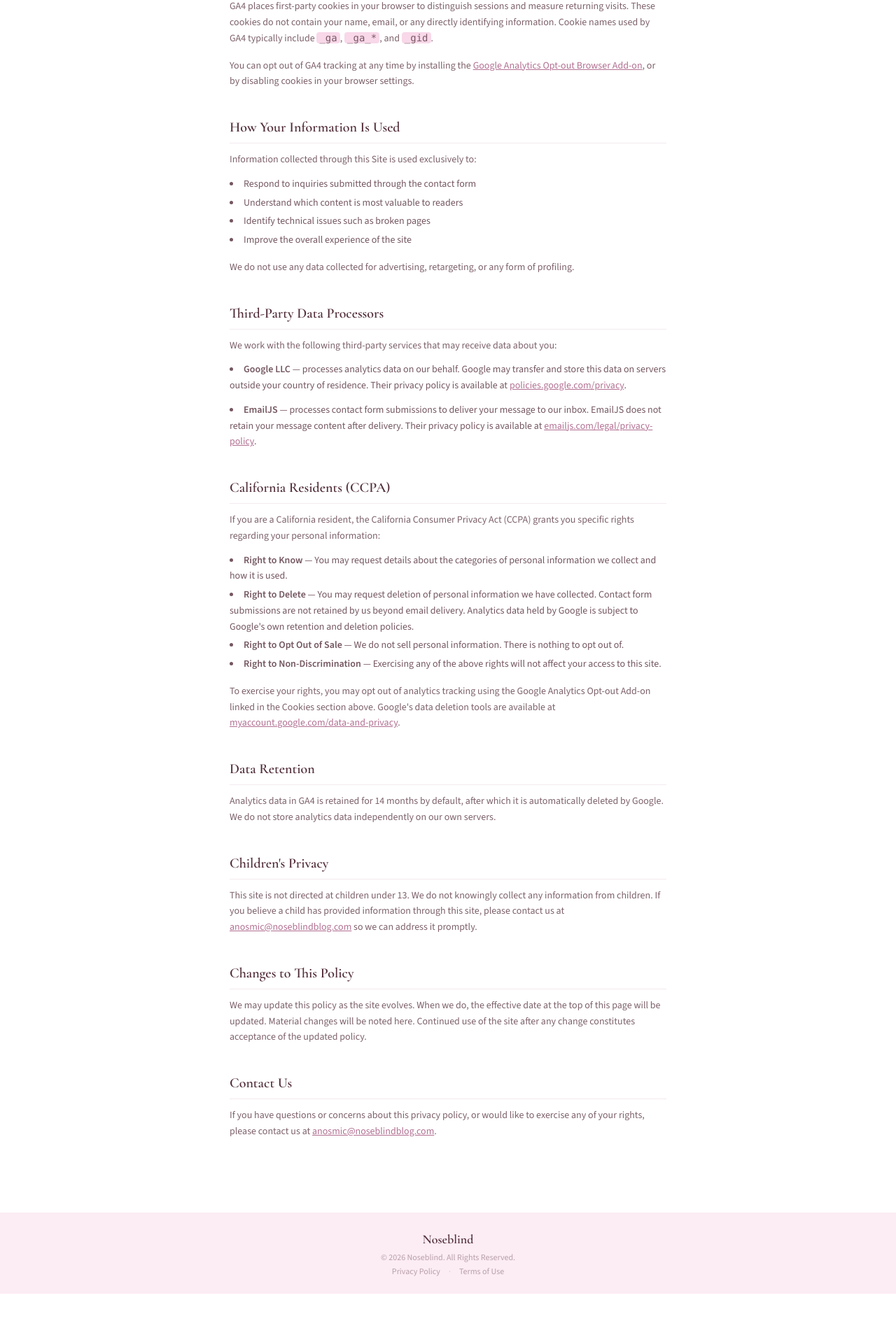
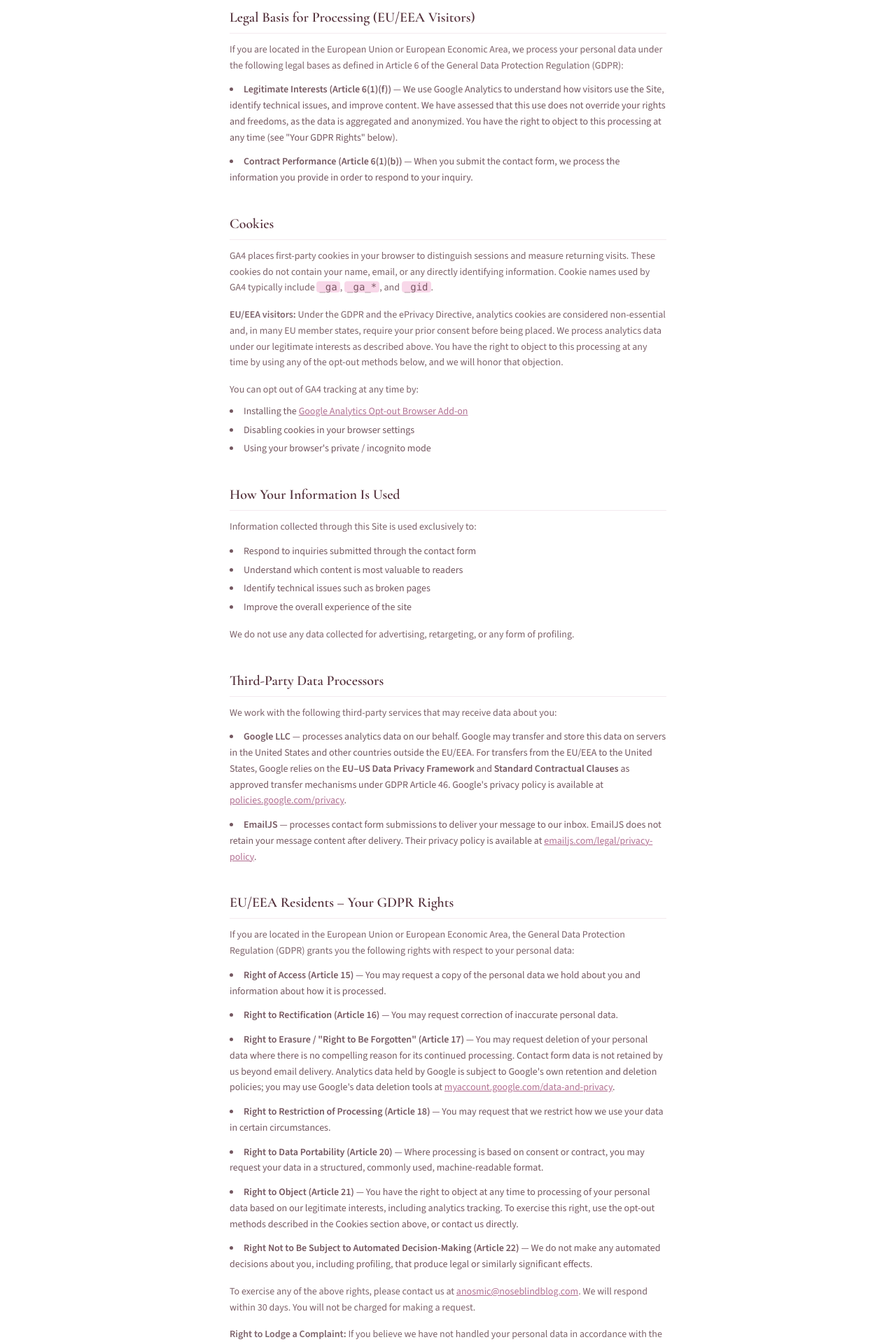
Before and after one commit to camdeputy/noseblindblog, a Next.js app in the folder app/: page /privacy in a window 1280 px wide. Shown: the part 879-2797 px from the top of the page at 70% size. Before the commit the page ends 2728 px from the top, so only its background shows below. Built offline with nearby package versions, Linux system fonts and the light colour scheme; no server answers.

Commit message:
eu/eea/gdpr compliance

```diff
--- a/app/src/app/privacy/page.tsx
+++ b/app/src/app/privacy/page.tsx
@@ -5,7 +5,7 @@ export const metadata: Metadata = {
   description: 'Privacy policy for Noseblind.',
 };
 
-const EFFECTIVE_DATE = 'February 26, 2026';
+const EFFECTIVE_DATE = 'February 28, 2026';
 
 export default function PrivacyPage() {
   return (
@@ -15,9 +15,21 @@ export default function PrivacyPage() {
 
       <Section title="Overview">
         <p>
-          Noseblind ("we", "us", or "our") operates this website as a fragrance blog and catalog.
-          This policy explains what information is collected when you visit, how it is used, and
-          your rights regarding that information. We do not sell your personal information.
+          Noseblind ("we", "us", or "our") operates noseblindblog.com (the "Site") as a fragrance
+          blog and catalog. This policy explains what information is collected when you visit, how
+          it is used, your rights regarding that information, and the legal basis on which we
+          process it. We do not sell your personal information.
+        </p>
+        <p className="mt-4">
+          <strong>Data Controller:</strong> Noseblind is the data controller for personal
+          information collected through this Site. You can reach us at{' '}
+          <a
+            href="mailto:anosmic@noseblindblog.com"
+            className="text-secondary underline hover:text-primary transition-colors"
+          >
+            anosmic@noseblindblog.com
+          </a>
+          .
         </p>
       </Section>
 
@@ -45,6 +57,27 @@ export default function PrivacyPage() {
         </p>
       </Section>
 
+      <Section title="Legal Basis for Processing (EU/EEA Visitors)">
+        <p>
+          If you are located in the European Union or European Economic Area, we process your
+          personal data under the following legal bases as defined in Article 6 of the General
+          Data Protection Regulation (GDPR):
+        </p>
+        <ul className="list-disc list-inside mt-3 space-y-3 text-primary/80">
+          <li>
+            <strong>Legitimate Interests (Article 6(1)(f))</strong> — We use Google Analytics to
+            understand how visitors use the Site, identify technical issues, and improve content.
+            We have assessed that this use does not override your rights and freedoms, as the data
+            is aggregated and anonymized. You have the right to object to this processing at any
+            time (see "Your GDPR Rights" below).
+          </li>
+          <li>
+            <strong>Contract Performance (Article 6(1)(b))</strong> — When you submit the contact
+            form, we process the information you provide in order to respond to your inquiry.
+          </li>
+        </ul>
+      </Section>
+
       <Section title="Cookies">
         <p>
           GA4 places first-party cookies in your browser to distinguish sessions and measure
@@ -55,7 +88,18 @@ export default function PrivacyPage() {
           <code className="text-sm bg-tertiary/60 px-1 rounded">_gid</code>.
         </p>
         <p className="mt-4">
-          You can opt out of GA4 tracking at any time by installing the{' '}
+          <strong>EU/EEA visitors:</strong> Under the GDPR and the ePrivacy Directive, analytics
+          cookies are considered non-essential and, in many EU member states, require your prior
+          consent before being placed. We process analytics data under our legitimate interests as
+          described above. You have the right to object to this processing at any time by using any
+          of the opt-out methods below, and we will honor that objection.
+        </p>
+        <p className="mt-4">
+          You can opt out of GA4 tracking at any time by:
+        </p>
+        <ul className="list-disc list-inside mt-2 space-y-1 text-primary/80">
+          <li>
+            Installing the{' '}
             <a
               href="https://tools.google.com/dlpage/gaoptout"
               target="_blank"
@@ -64,8 +108,10 @@ export default function PrivacyPage() {
             >
               Google Analytics Opt-out Browser Add-on
             </a>
-          , or by disabling cookies in your browser settings.
-        </p>
+          </li>
+          <li>Disabling cookies in your browser settings</li>
+          <li>Using your browser's private / incognito mode</li>
+        </ul>
       </Section>
 
       <Section title="How Your Information Is Used">
@@ -86,8 +132,11 @@ export default function PrivacyPage() {
         <ul className="list-disc list-inside mt-3 space-y-3 text-primary/80">
           <li>
             <strong>Google LLC</strong> — processes analytics data on our behalf. Google may
-            transfer and store this data on servers outside your country of residence. Their
-            privacy policy is available at{' '}
+            transfer and store this data on servers in the United States and other countries outside
+            the EU/EEA. For transfers from the EU/EEA to the United States, Google relies on the{' '}
+            <strong>EU–US Data Privacy Framework</strong> and{' '}
+            <strong>Standard Contractual Clauses</strong> as approved transfer mechanisms under
+            GDPR Article 46. Google's privacy policy is available at{' '}
             <a
               href="https://policies.google.com/privacy"
               target="_blank"
@@ -113,6 +162,85 @@ export default function PrivacyPage() {
             .
           </li>
         </ul>
+      </Section>
+
+      <Section title="EU/EEA Residents – Your GDPR Rights">
+        <p>
+          If you are located in the European Union or European Economic Area, the General Data
+          Protection Regulation (GDPR) grants you the following rights with respect to your
+          personal data:
+        </p>
+        <ul className="list-disc list-inside mt-3 space-y-3 text-primary/80">
+          <li>
+            <strong>Right of Access (Article 15)</strong> — You may request a copy of the personal
+            data we hold about you and information about how it is processed.
+          </li>
+          <li>
+            <strong>Right to Rectification (Article 16)</strong> — You may request correction of
+            inaccurate personal data.
+          </li>
+          <li>
+            <strong>Right to Erasure / "Right to Be Forgotten" (Article 17)</strong> — You may
+            request deletion of your personal data where there is no compelling reason for its
+            continued processing. Contact form data is not retained by us beyond email delivery.
+            Analytics data held by Google is subject to Google's own retention and deletion
+            policies; you may use Google's data deletion tools at{' '}
+            <a
+              href="https://myaccount.google.com/data-and-privacy"
+              target="_blank"
+              rel="noopener noreferrer"
+              className="text-secondary underline hover:text-primary transition-colors"
+            >
+              myaccount.google.com/data-and-privacy
+            </a>
+            .
+          </li>
+          <li>
+            <strong>Right to Restriction of Processing (Article 18)</strong> — You may request
+            that we restrict how we use your data in certain circumstances.
+          </li>
+          <li>
+            <strong>Right to Data Portability (Article 20)</strong> — Where processing is based on
+            consent or contract, you may request your data in a structured, commonly used,
+            machine-readable format.
+          </li>
+          <li>
+            <strong>Right to Object (Article 21)</strong> — You have the right to object at any
+            time to processing of your personal data based on our legitimate interests, including
+            analytics tracking. To exercise this right, use the opt-out methods described in the
+            Cookies section above, or contact us directly.
+          </li>
+          <li>
+            <strong>Right Not to Be Subject to Automated Decision-Making (Article 22)</strong> —
+            We do not make any automated decisions about you, including profiling, that produce
+            legal or similarly significant effects.
+          </li>
+        </ul>
+        <p className="mt-4">
+          To exercise any of the above rights, please contact us at{' '}
+          <a
+            href="mailto:anosmic@noseblindblog.com"
+            className="text-secondary underline hover:text-primary transition-colors"
+          >
+            anosmic@noseblindblog.com
+          </a>
+          . We will respond within 30 days. You will not be charged for making a request.
+        </p>
+        <p className="mt-4">
+          <strong>Right to Lodge a Complaint:</strong> If you believe we have not handled your
+          personal data in accordance with the GDPR, you have the right to lodge a complaint with
+          your local data protection supervisory authority. A list of EU supervisory authorities
+          is available at{' '}
+          <a
+            href="https://edpb.europa.eu/about-edpb/about-edpb/members_en"
+            target="_blank"
+            rel="noopener noreferrer"
+            className="text-secondary underline hover:text-primary transition-colors"
+          >
+            edpb.europa.eu
+          </a>
+          .
+        </p>
       </Section>
 
       <Section title="California Residents (CCPA)">
@@ -162,13 +290,18 @@ export default function PrivacyPage() {
           automatically deleted by Google. We do not store analytics data independently on our
           own servers.
         </p>
+        <p className="mt-4">
+          Contact form messages are received directly in our inbox and are retained only as long
+          as reasonably necessary to respond to your inquiry. We do not store them in any separate
+          database.
+        </p>
       </Section>
 
       <Section title="Children's Privacy">
         <p>
-          This site is not directed at children under 13. We do not knowingly collect any
-          information from children. If you believe a child has provided information through this
-          site, please contact us at{' '}
+          This site is not directed at children under 16 (or under 13 where applicable law permits
+          a lower age). We do not knowingly collect any information from children. If you believe
+          a child has provided information through this site, please contact us at{' '}
           <a
             href="mailto:anosmic@noseblindblog.com"
             className="text-secondary underline hover:text-primary transition-colors"
@@ -181,23 +314,24 @@ export default function PrivacyPage() {
 
       <Section title="Changes to This Policy">
         <p>
-          We may update this policy as the site evolves. When we do, the effective date at the
-          top of this page will be updated. Material changes will be noted here. Continued use
-          of the site after any change constitutes acceptance of the updated policy.
+          We may update this policy as the site evolves or as legal requirements change. When we
+          do, the effective date at the top of this page will be updated. Material changes will be
+          noted here. Continued use of the site after any change constitutes acceptance of the
+          updated policy.
         </p>
       </Section>
 
       <Section title="Contact Us">
         <p>
-          If you have questions or concerns about this privacy policy, or would like to exercise
-          any of your rights, please contact us at{' '}
+          If you have questions or concerns about this privacy policy, would like to exercise any
+          of your rights, or have a complaint about how we handle your data, please contact us at{' '}
           <a
             href="mailto:anosmic@noseblindblog.com"
             className="text-secondary underline hover:text-primary transition-colors"
           >
             anosmic@noseblindblog.com
           </a>
-          .
+          . We will respond within 30 days.
         </p>
       </Section>
     </div>
--- a/app/src/app/terms/page.tsx
+++ b/app/src/app/terms/page.tsx
@@ -5,7 +5,7 @@ export const metadata: Metadata = {
   description: 'Terms of use for Noseblind.',
 };
 
-const EFFECTIVE_DATE = 'February 26, 2026';
+const EFFECTIVE_DATE = 'February 28, 2026';
 
 export default function TermsPage() {
   return (
@@ -94,11 +94,31 @@ export default function TermsPage() {
         </p>
       </Section>
 
+      <Section title="EU/EEA Residents – GDPR">
+        <p>
+          Nothing in these Terms of Use limits or waives any rights you have under the General
+          Data Protection Regulation (GDPR) or other applicable EU/EEA data protection law. If
+          you are located in the European Union or European Economic Area, your data protection
+          rights — including rights of access, erasure, restriction, portability, and the right
+          to object — are governed by our{' '}
+          <a href="/privacy" className="text-secondary underline hover:text-primary transition-colors">
+            Privacy Policy
+          </a>{' '}
+          and applicable law, not by these Terms of Use.
+        </p>
+      </Section>
+
       <Section title="Governing Law">
         <p>
           These Terms of Use are governed by the laws of the State of California, without regard
           to its conflict of law provisions. Any disputes arising under these terms shall be
           subject to the jurisdiction of the courts located in California.
+        </p>
+        <p className="mt-4">
+          If you are located in the European Union or European Economic Area, you may also have
+          the right to seek remedies under the laws of your country of residence. These Terms do
+          not limit any mandatory consumer protection rights afforded to you by applicable EU/EEA
+          law.
         </p>
       </Section>
 
```
Lines whose indentation alone changed are shown as unchanged.
